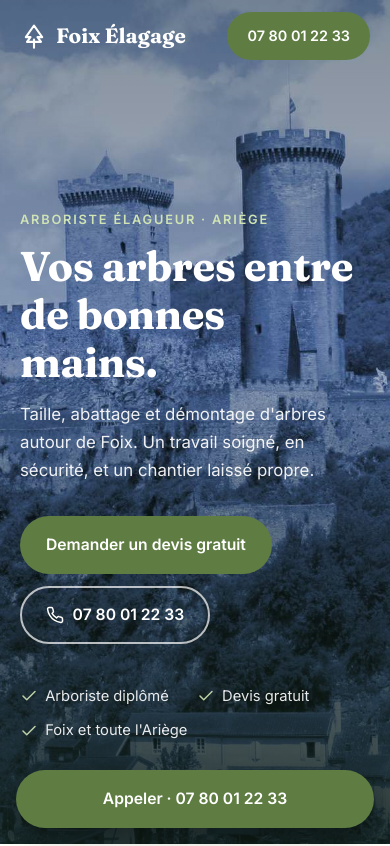
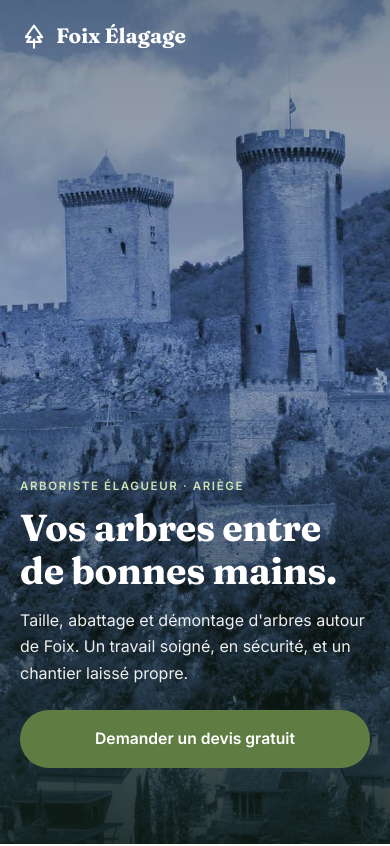
Before and after one commit to secteurnature/secteurnature.github.io, a plain HTML site: page index.html in a window 390 px wide. Shown: the top 846 px of the page. Drawn offline with Linux system fonts and the light colour scheme.

Commit message:
Mobile : premier écran plus aéré, un seul bouton d'appel

```diff
--- a/assets/site.css
+++ b/assets/site.css
@@ -170,6 +170,17 @@ footer a{color:#fff}
 /* Sticky mobile call */
 .mobile-call{display:none}
 @media (max-width:700px){
-  .mobile-call{display:flex;position:fixed;left:16px;right:16px;bottom:16px;z-index:60;justify-content:center;box-shadow:0 10px 30px -10px rgba(0,0,0,.5)}
+  .mobile-call{display:flex;position:fixed;left:16px;right:16px;bottom:16px;z-index:60;justify-content:center;box-shadow:0 10px 30px -10px rgba(0,0,0,.5);
+    transform:translateY(140%);transition:transform .3s ease}
+  .mobile-call.show{transform:none}
   footer{padding-bottom:96px}
+
+  /* Premier écran plus aéré sur téléphone : un seul appel à l'action */
+  .nav .call{display:none}
+  .hero{padding-bottom:9vh}
+  .hero h1{font-size:2.35rem;margin-bottom:.4em}
+  .hero p{font-size:1rem;margin-bottom:1.5rem}
+  .hero .eyebrow{font-size:.72rem;margin-bottom:.6rem}
+  .hero .btn-ghost,.badges{display:none}
+  .hero .btn-primary{width:100%;justify-content:center}
 }
--- a/assets/site.js
+++ b/assets/site.js
@@ -3,7 +3,13 @@
   var nav=document.getElementById('nav');
   if(!nav) return;
   var fixed=nav.hasAttribute('data-solid');
-  function onScroll(){nav.classList.toggle('scrolled',fixed||window.scrollY>40);}
+  var call=document.querySelector('.mobile-call');
+  var hero=document.querySelector('.hero');
+  function onScroll(){
+    nav.classList.toggle('scrolled',fixed||window.scrollY>40);
+    // Bouton d'appel mobile : visible une fois le premier écran passé (immédiatement sur les sous-pages)
+    if(call) call.classList.toggle('show',!hero||window.scrollY>hero.offsetHeight*0.6);
+  }
   window.addEventListener('scroll',onScroll,{passive:true});onScroll();
 })();
 
```
